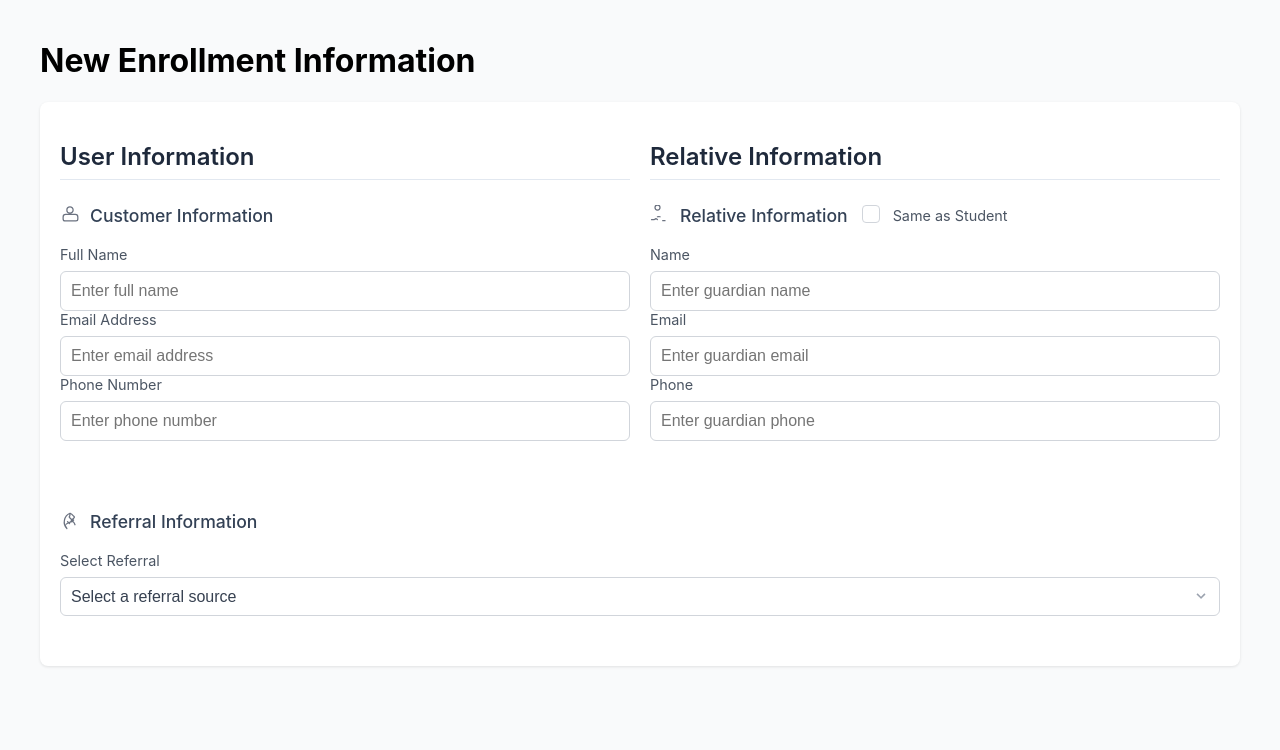
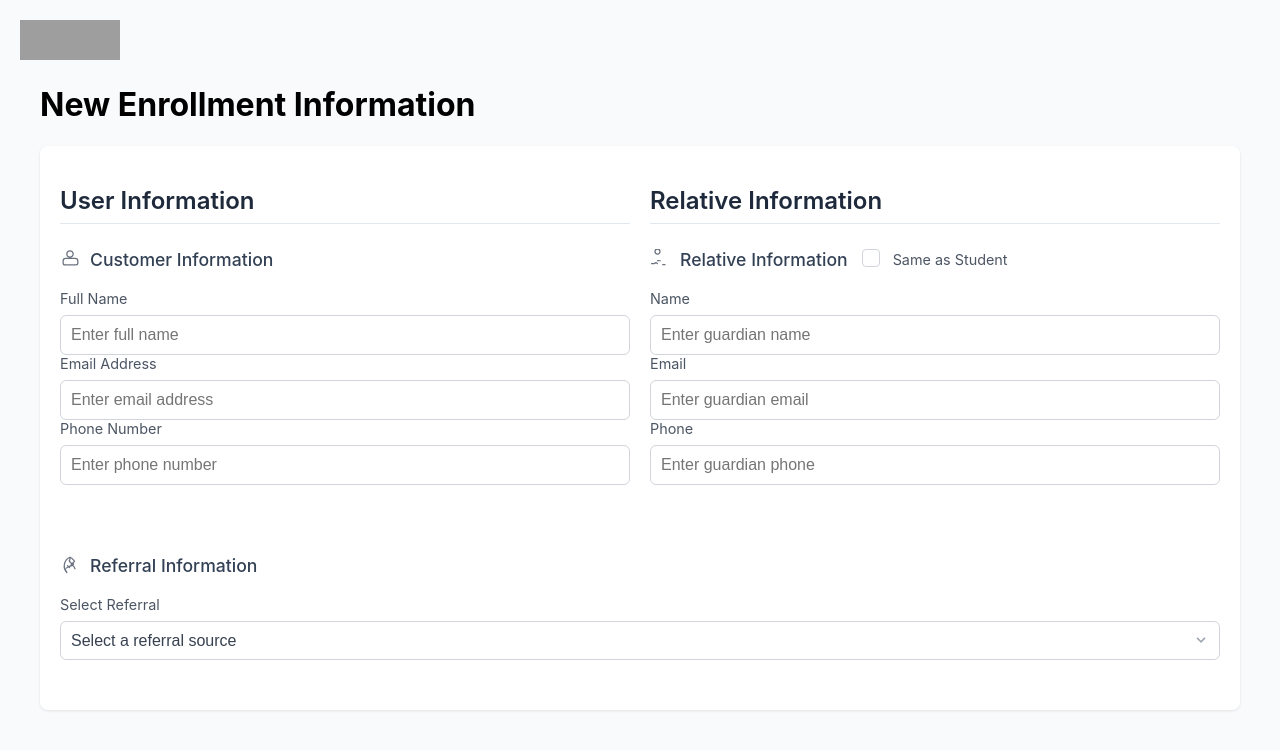
Before and after one commit to SanKyawHtwe/js_project, a website: page public/students.html in a window 1280 px wide. Drawn offline with nearby package versions, Linux system fonts and the light colour scheme; grey boxes are pictures that could not be loaded.

```diff
--- a/public/student_info.html
+++ b/public/students.html
@@ -11,6 +11,10 @@
             background-color: #f9fafb;
             margin: 0;
             padding: 20px;
+        }
+        .logo {
+            width: 100px;
+            height: 40px;
         }
         .container {
             max-width: 1200px;
@@ -167,6 +171,9 @@
     </style>
 </head>
 <body class="bg-gray-100 font-sans">
+    <div>
+        <img class="logo" src="https://retail.nbgsoftware.com/logo.png" alt="Logo">
+        </div>
     <div class="container mx-auto mt-8 p-4">
         <h1 class="text-2xl font-semibold text-gray-800 mb-6">New Enrollment Information</h1>
         <div class="card">
```
Also changed, not shown: public/login.html (+1 -1 lines), public/register.html (+1 -1 lines).
